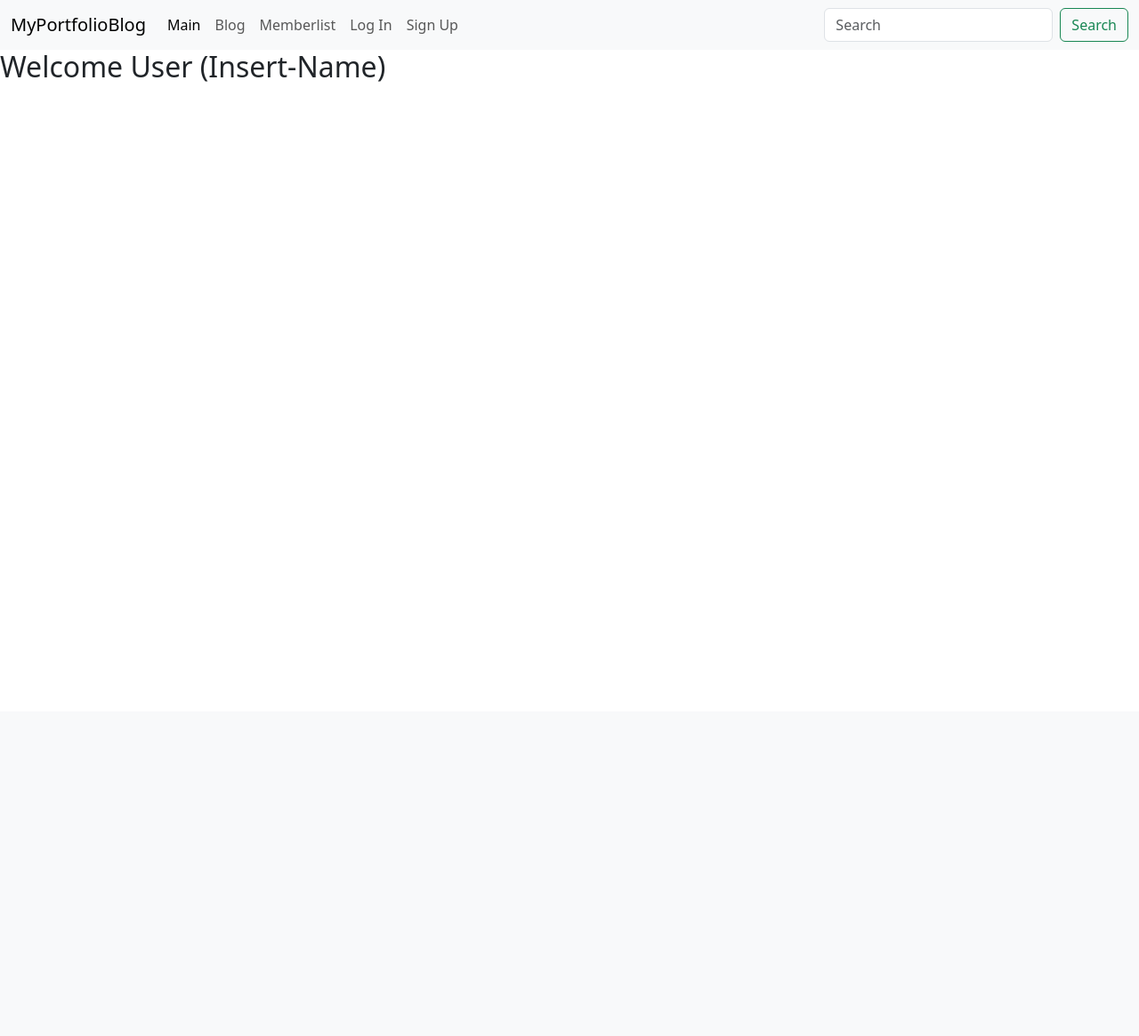
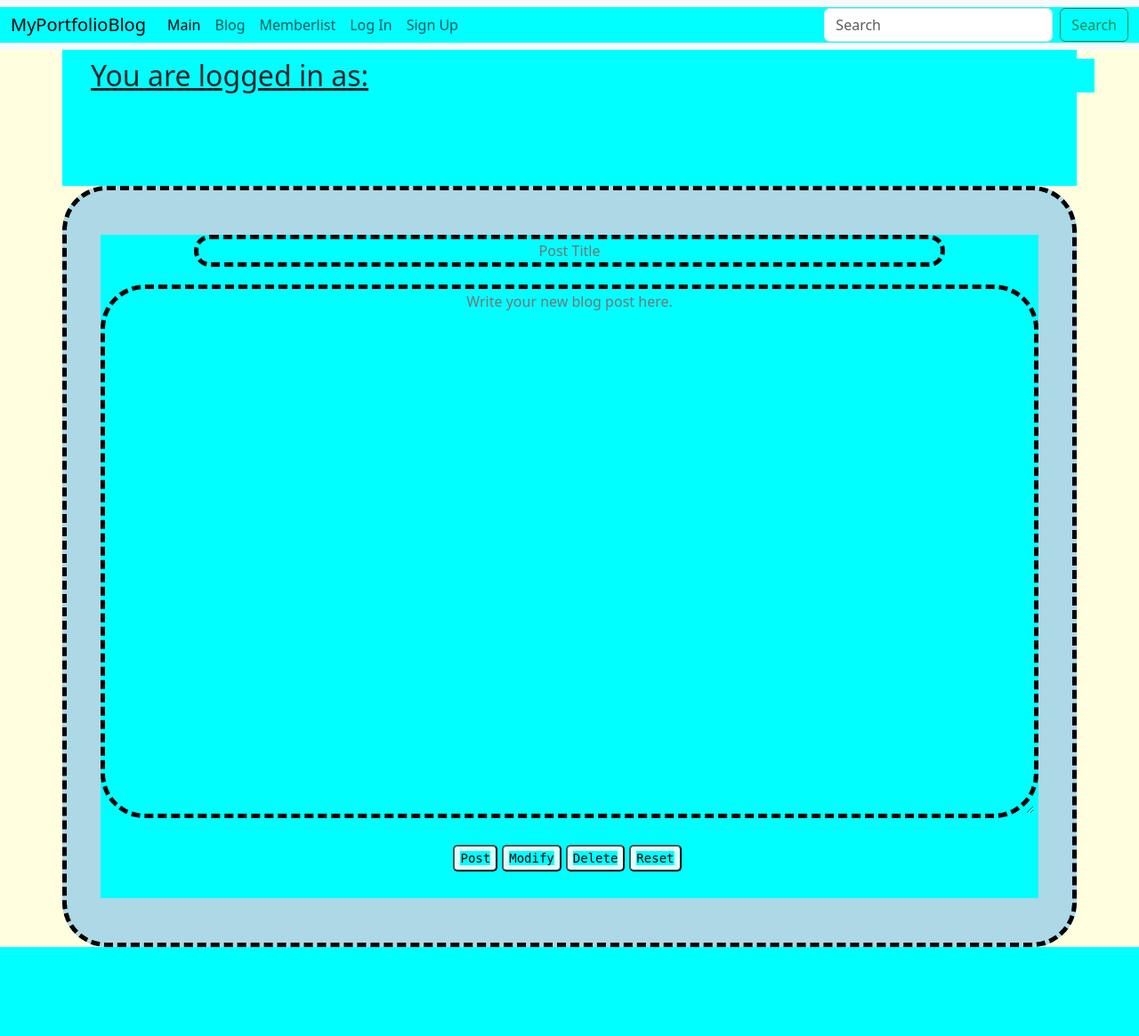
Before and after one commit to purplebeam/Projects, a PHP site: page / in a window 1280 px wide. Shown: the whole page at 89% size. Before the commit the page ends 92 px from the top, so only its background shows below. Run offline with PHP 8.4, Linux system fonts and the light colour scheme.

Commit message:
form creation at initial stage

```diff
--- a/purplebeamcodes-blog/css/styles.css
+++ b/purplebeamcodes-blog/css/styles.css
@@ -0,0 +1,4 @@
+
+* {
+    background-color: aqua;
+}
--- a/purplebeamcodes-blog/header.php
+++ b/purplebeamcodes-blog/header.php
@@ -14,7 +14,6 @@
     <link href="https://cdn.jsdelivr.net/npm/bootstrap@5.3.0/dist/css/bootstrap.min.css" rel="stylesheet" integrity="sha384-9ndCyUaIbzAi2FUVXJi0CjmCapSmO7SnpJef0486qhLnuZ2cdeRhO02iuK6FUUVM" crossorigin="anonymous">
                 <!-- Bootstrap JS CDN -->
     <script src="https://cdn.jsdelivr.net/npm/bootstrap@5.3.0/dist/js/bootstrap.bundle.min.js" integrity="sha384-geWF76RCwLtnZ8qwWowPQNguL3RmwHVBC9FhGdlKrxdiJJigb/j/68SIy3Te4Bkz" crossorigin="anonymous"></script>
-
                 <!-- Overriding global box-sizing value from content-box to border-box -->
     <style>
         .selector-for-some-widget {
--- a/purplebeamcodes-blog/index.php
+++ b/purplebeamcodes-blog/index.php
@@ -2,6 +2,25 @@
 require_once("footer.php");
 require_once("header.php");
 ?>
-
-<h2>Welcome User (Insert-Name) <h2><br><br>
-<a href=""
+<div class="container">
+    <div class="row" >
+<body style="background-color:lightyellow;">
+<h2 style = "margin: 10px 10px 20px 20px;" ><u>You are logged in as: </u><?php // Username here?><h2><br><br>
+    </div>
+</div>
+<?php $newpostname = ["Title: "]; ?>
+<div class = "container" style="border: 5px dashed black; border-radius:50px; padding:50px; margin-bottom: 100px; background-color: lightblue;">
+    <div class = "row d-flex align-items-center justify-content-center">
+            <input class="text-center" style="width:80%; border-radius: 50px; border: 5px dashed black;" type="text" placeholder = "Post Title">
+            <textarea class="text-center" style="border-radius: 50px; margin-top: 20px; height: 600px; border-radius: 50px; border: 5px dashed black;" placeholder="Write your new blog post here." style="margin:5px 5px 5px 0px; width: 100%; height: 600px;"></textarea>
+            <div style = "padding:0px">
+            <div style="display: flex; align-items: center; justify-content: center; margin: 30px;">
+            <button style = "margin-right: 5px; border-radius: 5px; background-color: lightcyan; font-family: monospace;" onclick="location.href='your-link-here'"><small>Post</small></button>
+            <button style = "margin-right: 5px; border-radius: 5px; background-color: lightcyan; font-family: monospace;" onclick="location.href='your-link-here'"><small>Modify</small></button>
+            <button style = "margin-right: 5px; border-radius: 5px; background-color: lightcyan; font-family: monospace;" onclick="location.href='your-link-here'"><small>Delete</small></button>
+            <button style = "margin-right: 5px; border-radius: 5px; background-color: lightcyan; font-family: monospace;" onclick="location.href='your-link-here'"><small>Reset</small></button><br>
+            </div>
+        </div>
+    </div>
+</div>
+</body>
```
